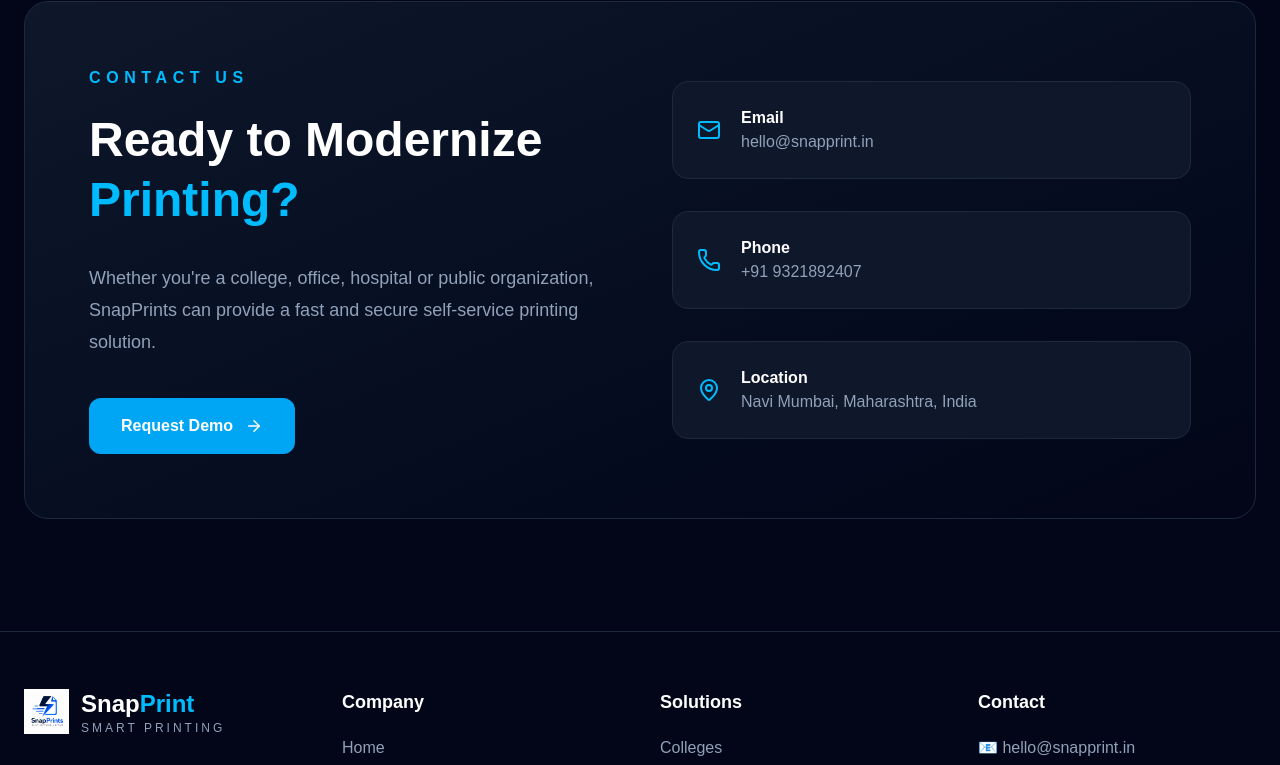
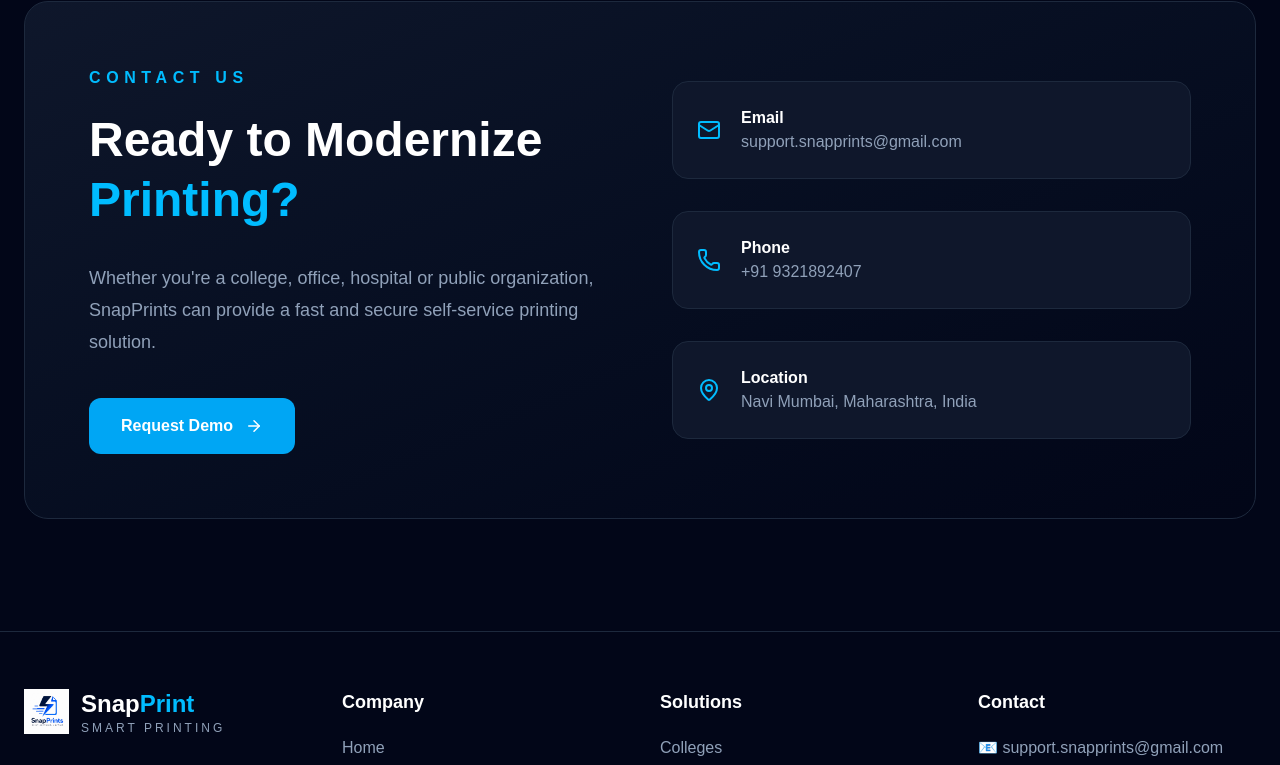
Before and after one commit to snapprints2026/Snapprints_Portfolio, a Next.js app: page / in a window 1280 px wide. Shown: the part 4539-5304 px from the top of the page. Built offline with nearby package versions, Linux system fonts and the light colour scheme.

Commit message:
second commit

```diff
--- a/components/Contact.tsx
+++ b/components/Contact.tsx
@@ -62,7 +62,7 @@
                   </h4>
 
                   <p className="text-slate-400">
-                    hello@snapprint.in
+                    support.snapprints@gmail.com
                   </p>
                 </div>
 
--- a/components/Footer.tsx
+++ b/components/Footer.tsx
@@ -94,9 +94,9 @@
 
           <ul className="space-y-3 text-slate-400">
 
-            <li>📧 hello@snapprint.in</li>
+            <li>📧 support.snapprints@gmail.com</li>
 
-            <li>📞 +91 XXXXX XXXXX</li>
+            <li>📞 +91 9321892407</li>
 
             <li>📍 Navi Mumbai</li>
 
```
